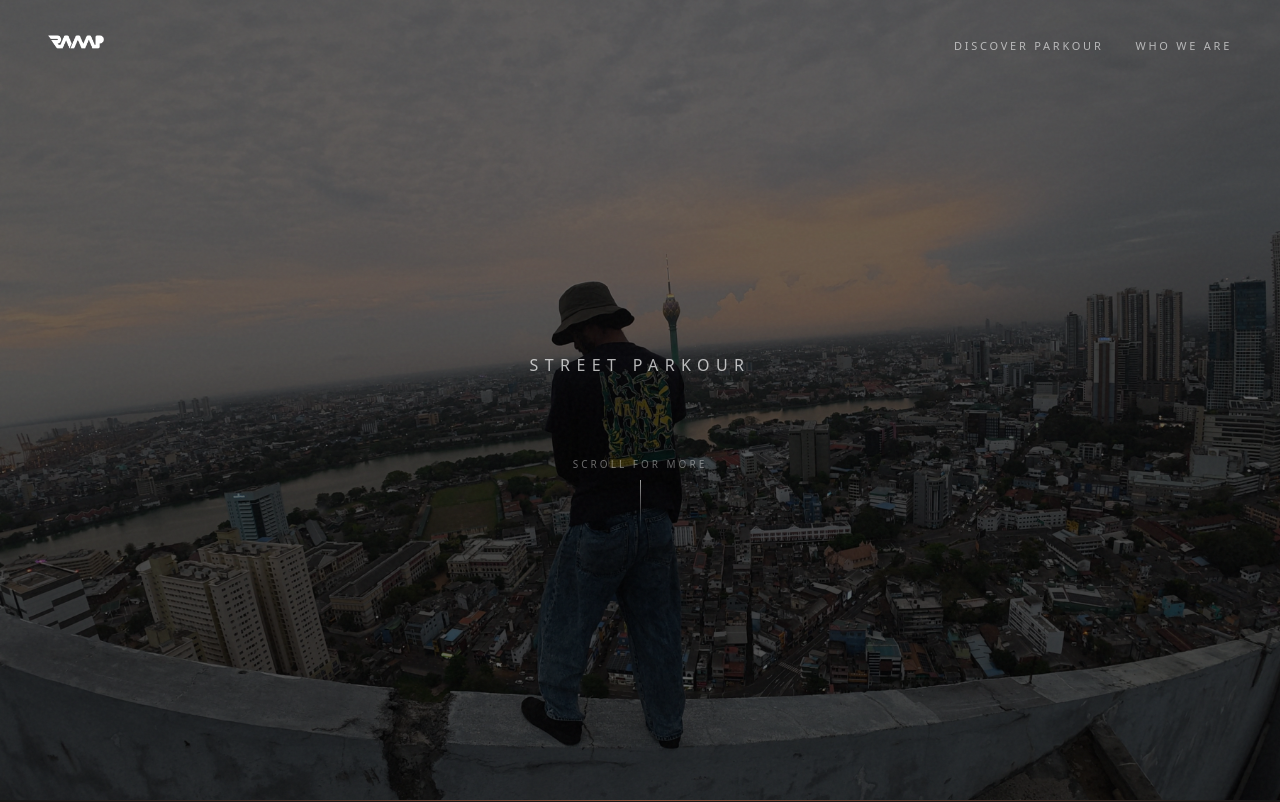
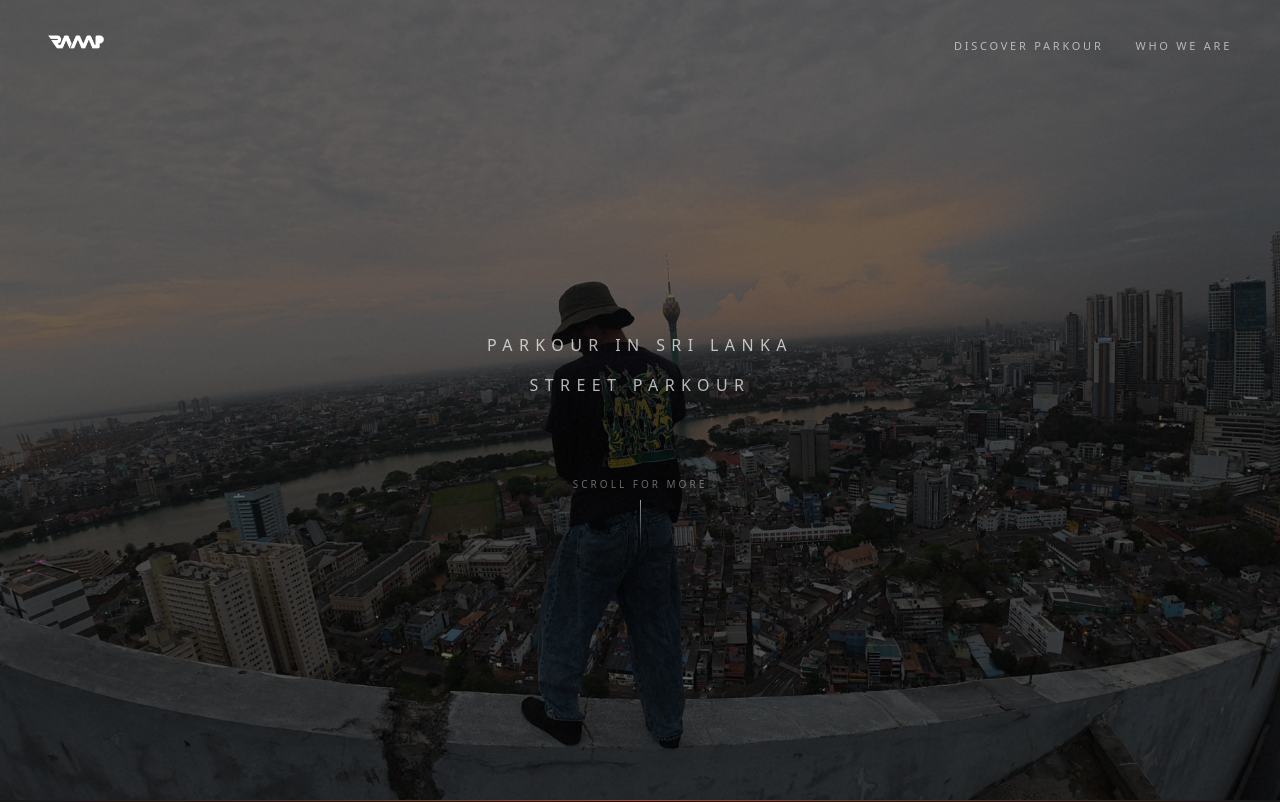
Before and after one commit to Venath/RAMP-Core, a Next.js app: page / in a window 1280 px wide. Shown: the top 802 px of the page. Built offline with nearby package versions, Linux system fonts and the light colour scheme.

Commit message:
Updated header (Parkour in Sri Lanka)

```diff
--- a/app/page.tsx
+++ b/app/page.tsx
@@ -37,6 +37,9 @@ export default function Home() {
         />
 
         <main className="relative min-h-screen flex flex-col items-center justify-center px-6 text-center pt-20">
+            <p className="font-[var(--font-bebas)] text-sm md:text-base tracking-[0.4em] text-white/70 mb-4 uppercase">
+    Parkour in Sri Lanka
+  </p>
           <p className="font-[var(--font-bebas)] text-sm md:text-base tracking-[0.4em] text-white/70 mb-4 uppercase">
             Street Parkour
           </p>
```
